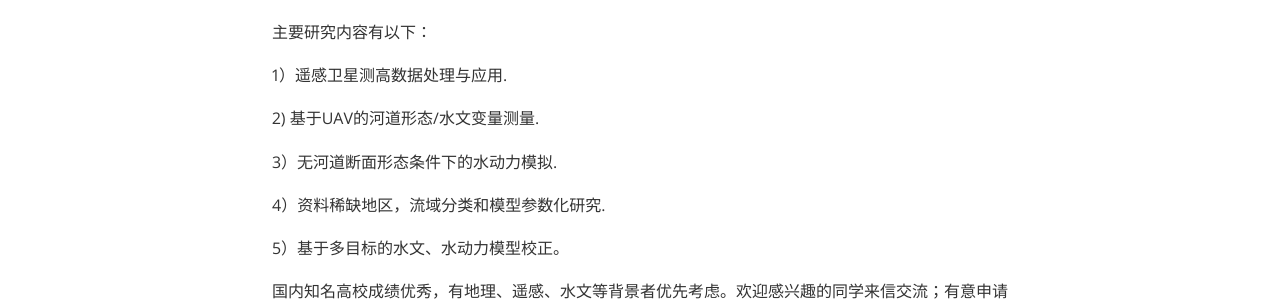
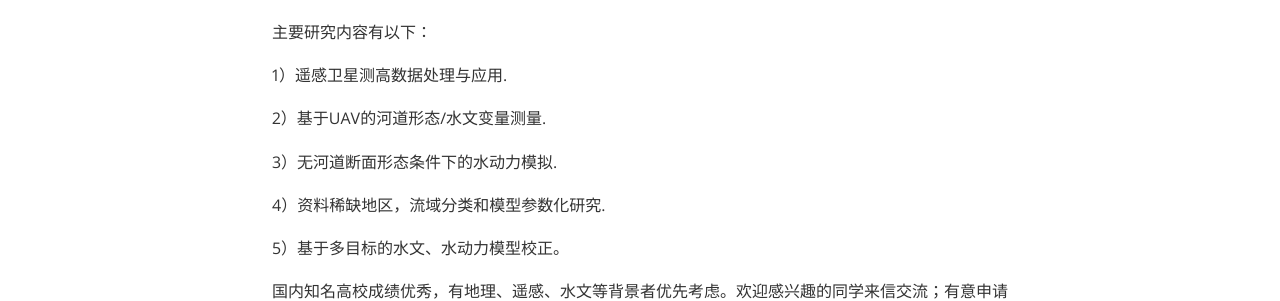
Before and after one commit to 12530/rshydro, a Jekyll site: the page built from _posts/2020-11-13-Enrollment.markdown, in a window 1280 px wide and 900 px high, scrolled down 962 px. Shown: the part 154-455 px from the top of the window. Built offline with Jekyll 4.4.1, drawn with Linux system fonts in a browser that asks for light colours; nearby versions of some CDN libraries.

```diff
--- a/_posts/2020-11-13-Enrollment.markdown
+++ b/_posts/2020-11-13-Enrollment.markdown
@@ -21,7 +21,7 @@ cover:  "/assets/Enrollment-web-header.png"
 
 1）遥感卫星测高数据处理与应用.
 
-2) 基于UAV的河道形态/水文变量测量.
+2）基于UAV的河道形态/水文变量测量.
 
 3）无河道断面形态条件下的水动力模拟.
 
```
